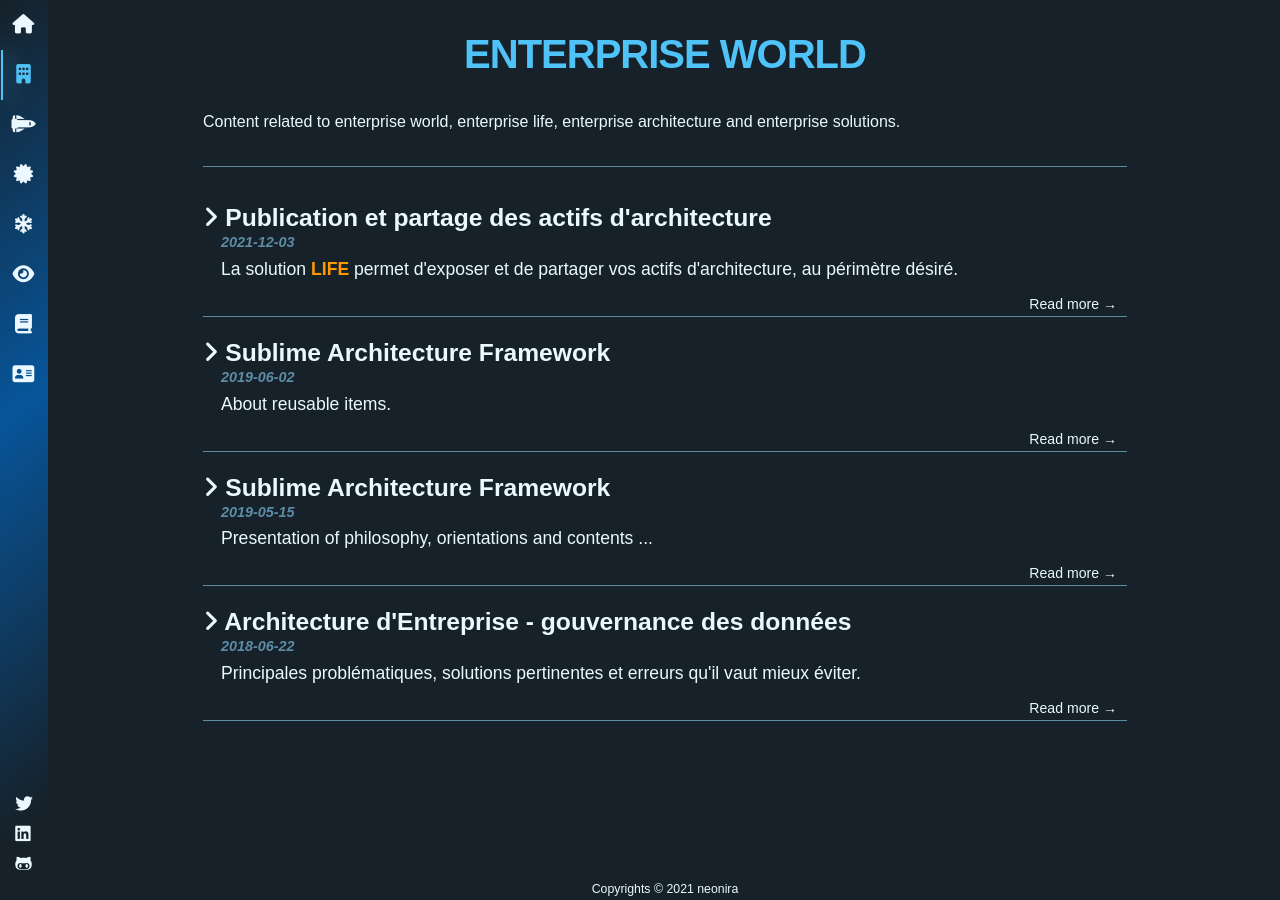
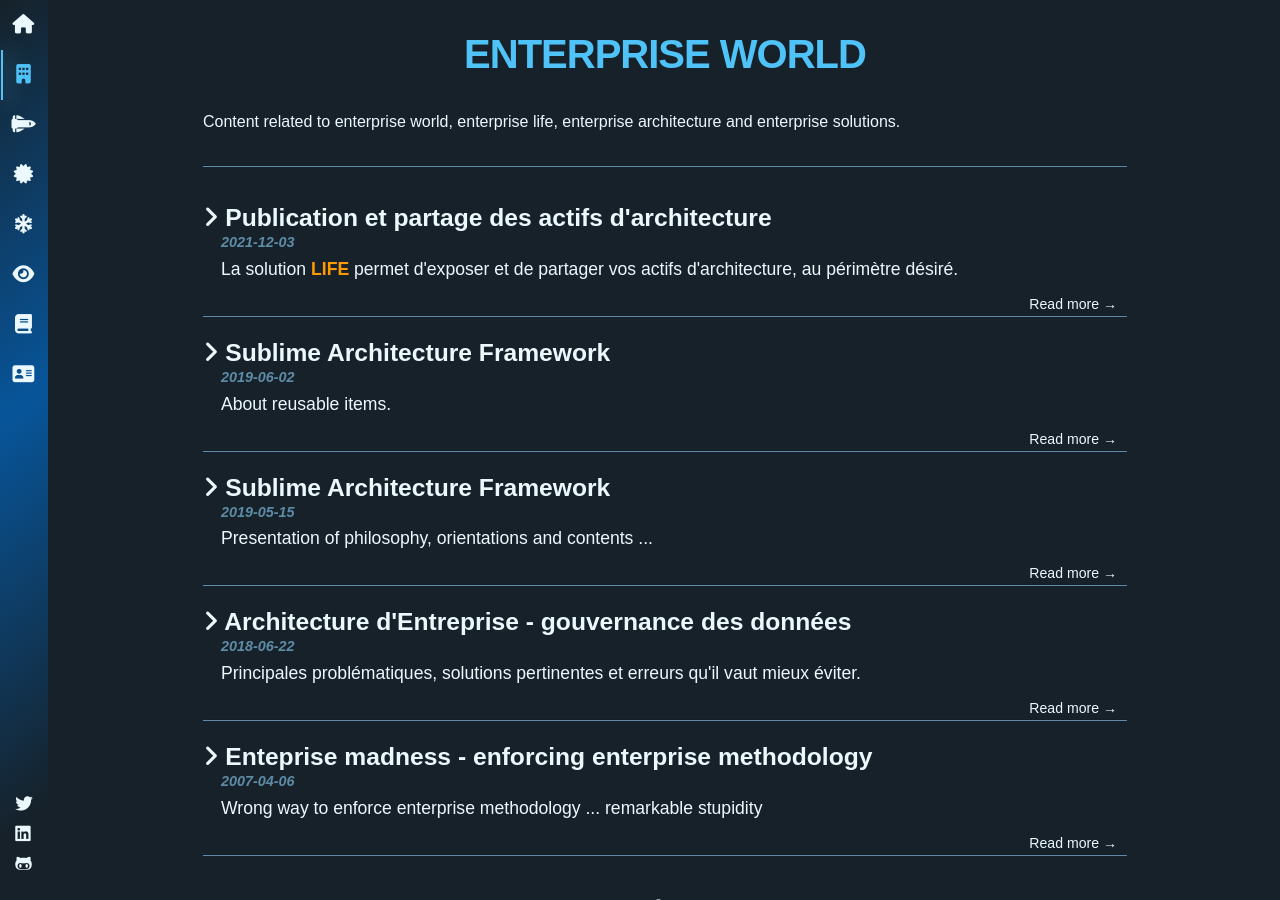
Before and after one commit to neonira/neonira.github.io, a Jekyll site: the page built from pages/category-enterprise-world.html, in a window 1280 px wide. Built offline with Jekyll 4.4.1, drawn with Linux system fonts in a browser that asks for light colours; nearby versions of some CDN libraries; some web fonts are replaced.

Commit message:
added posts

```diff
--- a/_posts/2007-04-06-enterprise-methodology.html
+++ b/_posts/2007-04-06-enterprise-methodology.html
@@ -1,10 +1,13 @@
 ---
-title: "Enforcing enterprise methodology"
-hidden: false
-categories: enterprise EN
-tags: enterprise methodology madness
-author: neonira
+layout: post
+title: Enteprise madness - enforcing enterprise methodology
+category: category-enterprise-world
+summary: Wrong way to enforce enterprise methodology ... remarkable stupidity
+image: images/methodology.jpg
+# comments: true
+permalink: ew-em-methodo-1
 ---
+
 <article>
 <header>
 <h3>How to inforce an enterprise-wide methodology?</h3>
```
Also changed, not shown: _posts/2006-11-22-faites-du-x.md (+8 -5 lines), images/linux/xml.png (added), images/methodology.jpg (added).
